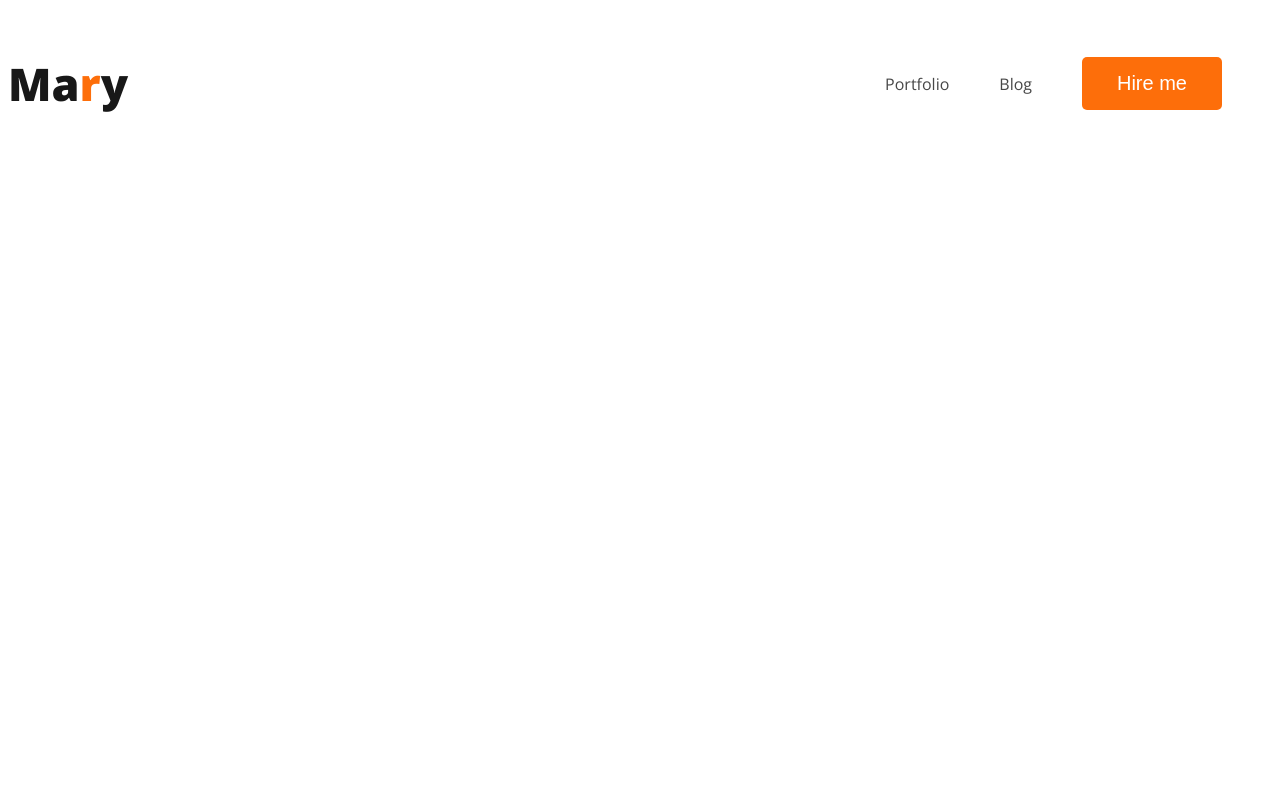
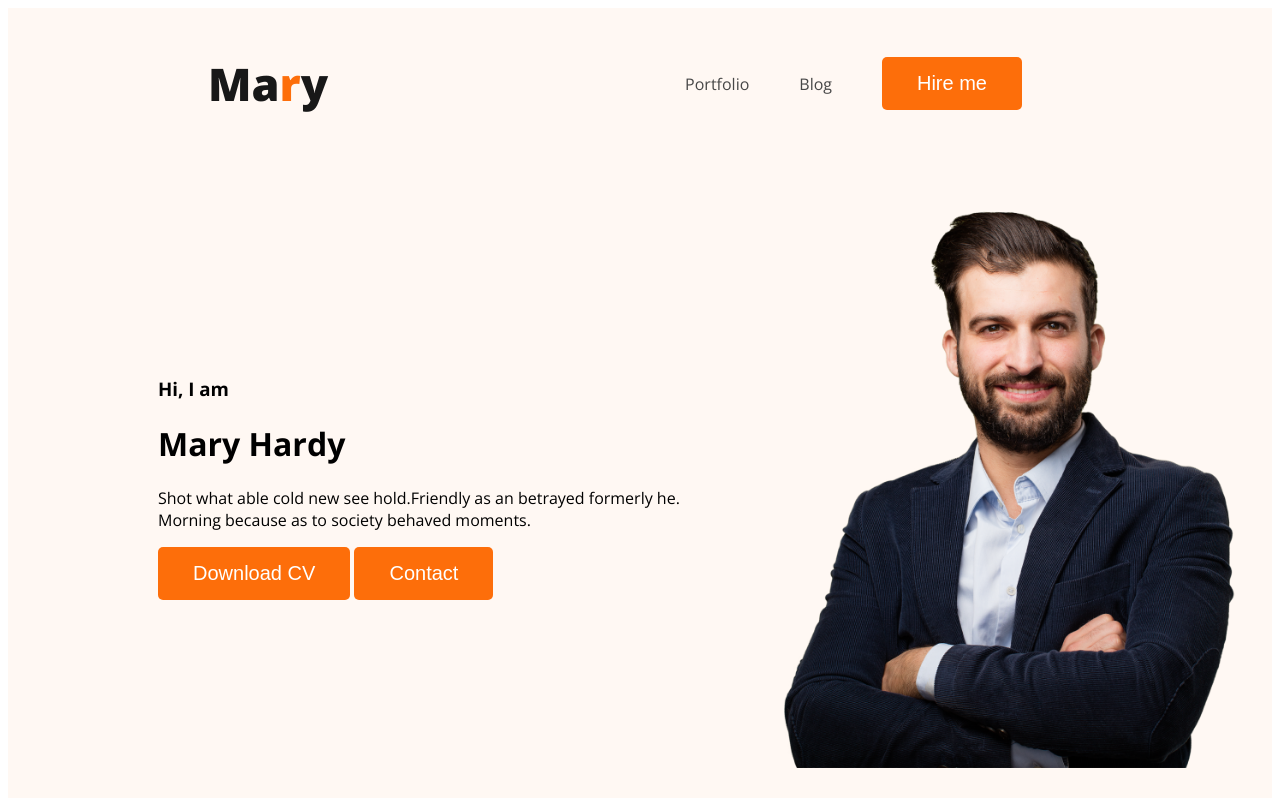
Before and after one commit to Fazle240102/webdeveloper-portfolio, a plain HTML site: page index.html in a window 1280 px wide. Drawn offline with nearby package versions, Linux system fonts and the light colour scheme.

Commit message:
addded banner

```diff
--- a/index.html
+++ b/index.html
@@ -13,7 +13,7 @@
     <link rel="stylesheet" href="styles/portfolio.css" />
   </head>
   <body>
-    <header>
+    <header class="header">
       <nav>
         <h3 class="nav-title">Ma<span class="text-primary">r</span>y</h3>
         <ul>
@@ -22,6 +22,19 @@
           <li><button class="btn-primary">Hire me</button></li>
         </ul>
       </nav>
+      <div class="banner">
+        <div class="banner-content">
+          <h3 class="banner-greeting">Hi, I am</h3>
+          <h1 class="banner-heading">Mary Hardy</h1>
+          <p>
+            Shot what able cold new see hold.Friendly as an betrayed formerly
+            he. Morning because as to society behaved moments.
+          </p>
+          <button class="btn-primary">Download CV</button>
+          <button class="btn-primary">Contact</button>
+        </div>
+        <img class="profile-pic" src="images/hardy.png" alt="" />
+      </div>
     </header>
     <main></main>
     <footer></footer>
--- a/styles/portfolio.css
+++ b/styles/portfolio.css
@@ -16,6 +16,7 @@ nav {
   display: flex;
   justify-content: space-between;
   align-items: center;
+  margin: 0 200px;
 }
 .nav-title {
   color: #181818;
@@ -37,3 +38,15 @@ nav a {
   text-decoration: none;
   color: #474747;
 }
+/* header related styles */
+.header {
+  background: #fff8f3;
+}
+.banner {
+  padding: 30px 30px 30px 150px;
+  display: flex;
+  align-items: center;
+}
+.banner .profile-pic {
+  width: 500px;
+}
```
